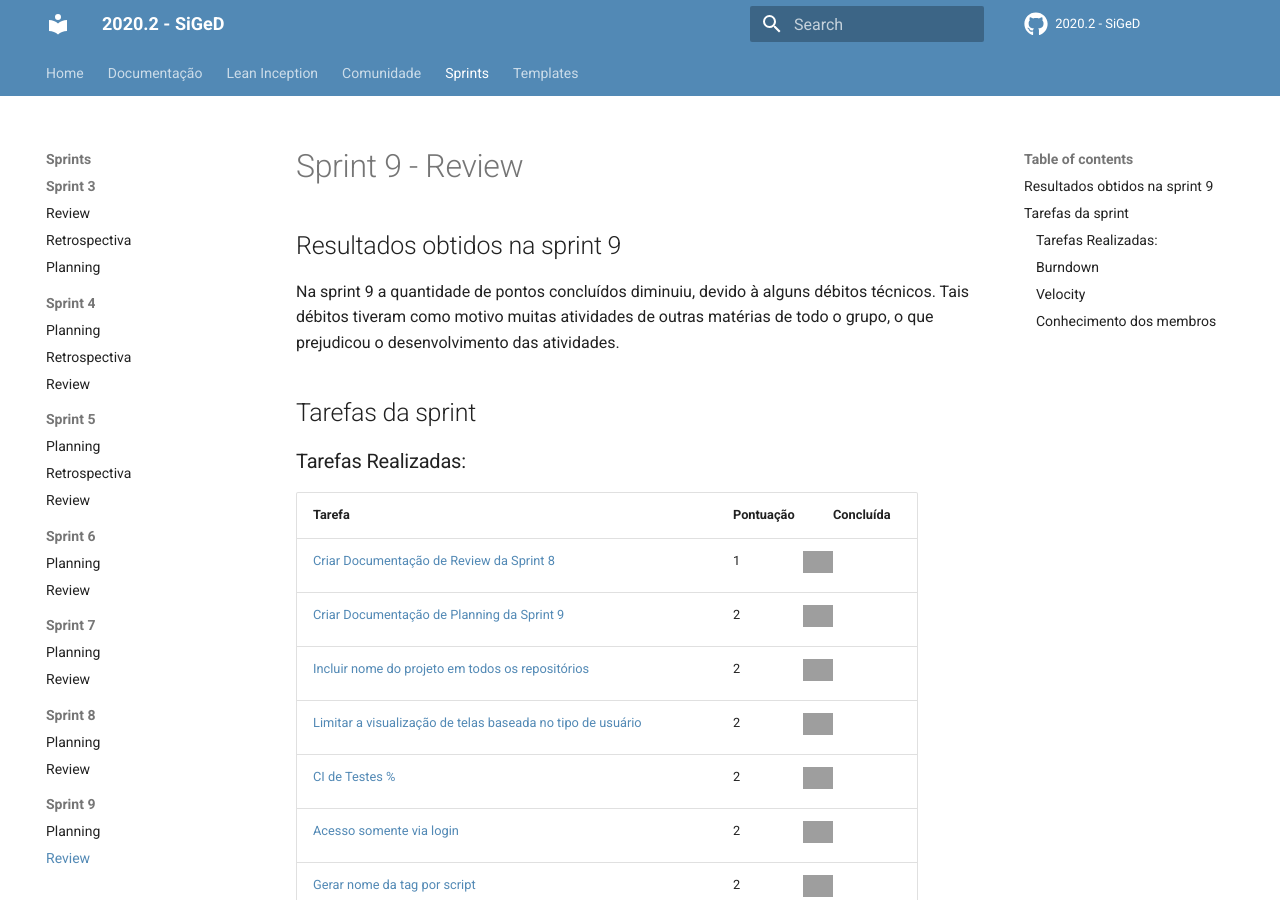
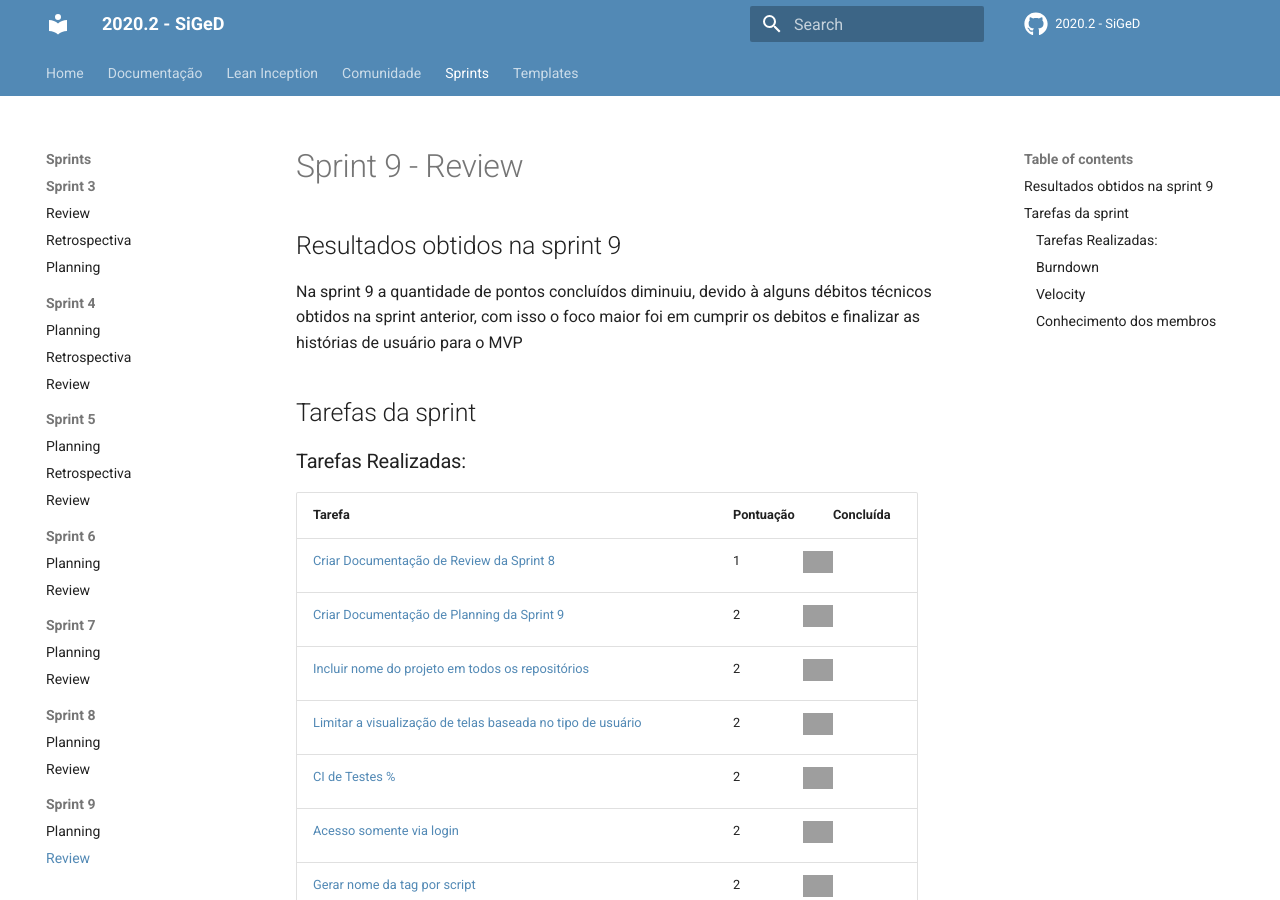
Before and after one commit to fga-eps-mds/2020-2-SiGeD, an MkDocs documentation site: the page built from docs/sprints/sprint9/sprint9_review.md, in a window 1280 px wide and 900 px high. Built offline with MkDocs 1.6.1 and Material for MkDocs 9.7.7, drawn with Linux system fonts in a browser that asks for light colours; comment, search, counter and statistics services are not loaded; grey boxes are pictures that could not be loaded.

Commit message:
Finish sprint9 review

```diff
--- a/docs/sprints/sprint9/sprint9_review.md
+++ b/docs/sprints/sprint9/sprint9_review.md
@@ -2,7 +2,7 @@
 
 ## Resultados obtidos na sprint 9
 
-Na sprint 9 a quantidade de pontos concluídos diminuiu, devido à alguns débitos técnicos. Tais débitos tiveram como motivo muitas atividades de outras matérias de todo o grupo, o que prejudicou o desenvolvimento das atividades.
+Na sprint 9 a quantidade de pontos concluídos diminuiu, devido à alguns débitos técnicos obtidos na sprint anterior, com isso o foco maior foi em cumprir os debitos e finalizar as histórias de usuário para o MVP
 
 ## Tarefas da sprint
 
```
Also changed, not shown: docs/sprints/sprint9/burndown.png (added), docs/sprints/sprint9/conhecimento.png (added), docs/sprints/sprint9/velocity.png (added).
